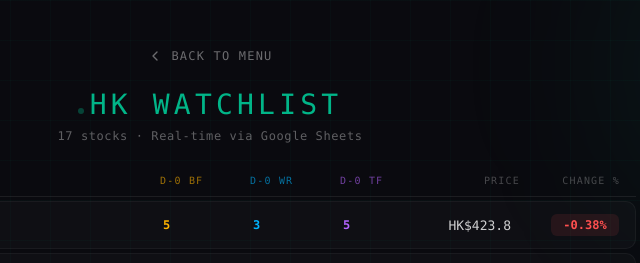
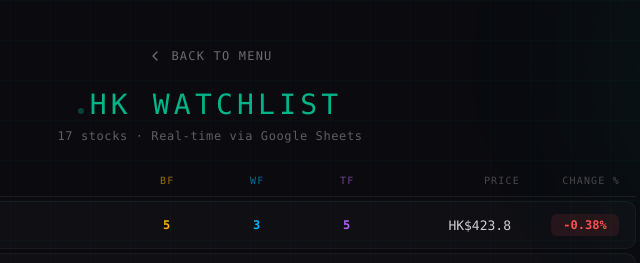
Before and after one commit to mmiot1218-cyber/sonny-website, a plain HTML site: page hk-watchlist.html in a window 1280 px wide. Shown: the top 263 px of the page, 430-1070 px from the left. Drawn offline with Linux system fonts and the light colour scheme; no server answers.

Commit message:
hk-watchlist: simplify column headers to BF, WF, TF

```diff
--- a/hk-watchlist.html
+++ b/hk-watchlist.html
@@ -283,9 +283,9 @@
     <div class="col-header">
       <span>Ticker</span>
       <span>Name</span>
-      <span class="col-bf">D-0 BF</span>
-      <span class="col-wr">D-0 WR</span>
-      <span class="col-tf">D-0 TF</span>
+      <span class="col-bf">BF</span>
+      <span class="col-wr">WF</span>
+      <span class="col-tf">TF</span>
       <span style="text-align:right">Price</span>
       <span style="text-align:right">Change %</span>
     </div>
```
